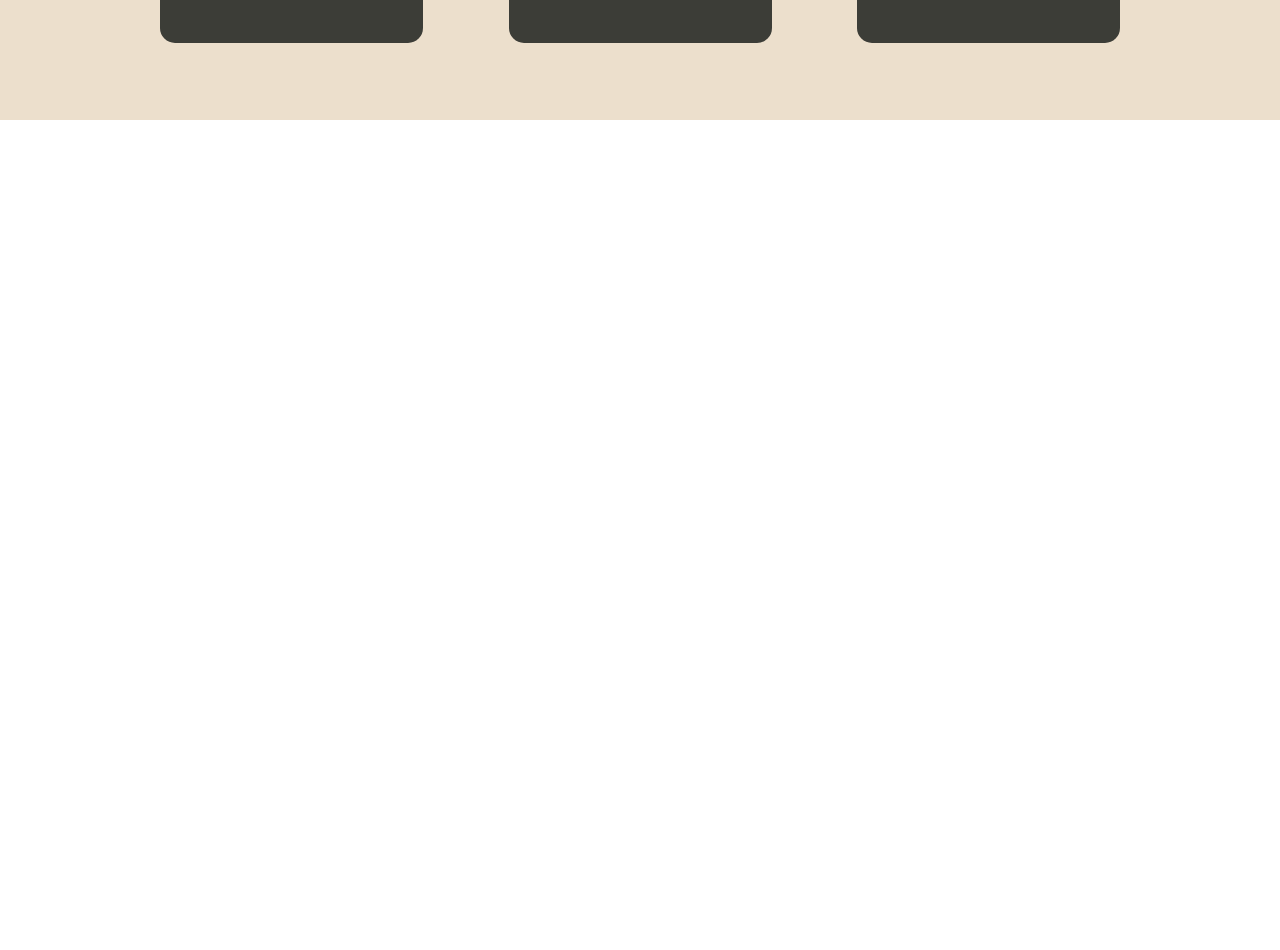
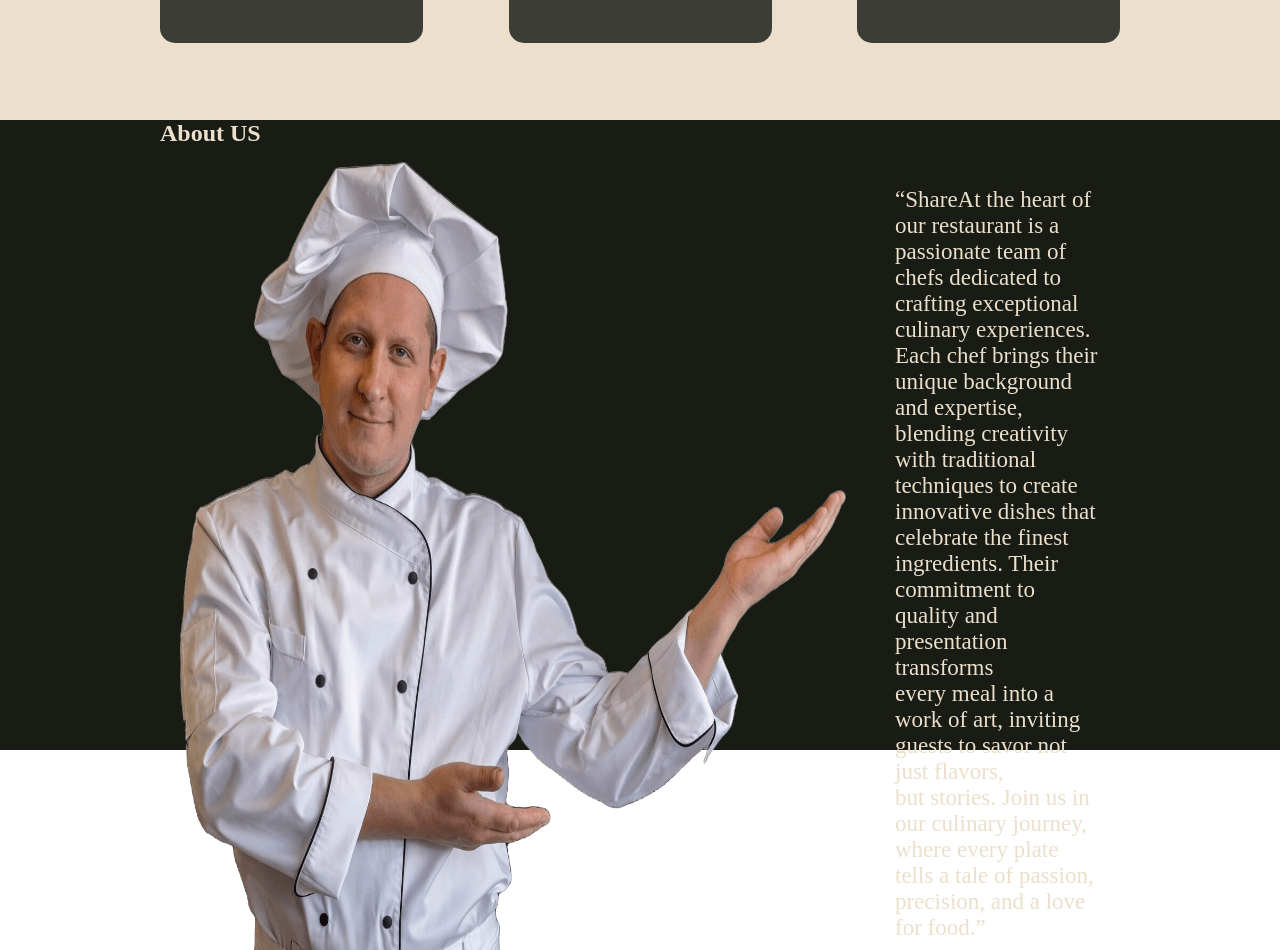
Before and after one commit to ZakariaElkhadir/Food-Ordering-System, a React (Vite) app: page / in a window 1280 px wide. Shown: the part 1180-2130 px from the top of the page. Before the commit the page ends 1300 px from the top, so only its background shows below. Built offline with nearby package versions, Linux system fonts and the light colour scheme.

Commit message:
Update styles and add About section
- Update App.css to include the .about-section class in the styling.
- Import and add the About component to the Body component.
- Create About.scss file with styling for the About section.
- Add content and images to the About component.

```diff
--- /dev/null
+++ b/src/About/About.scss
@@ -0,0 +1,17 @@
+.about-section{
+    height: 630px;
+    background-color: #181C14;
+    h2{
+        color: #ECDFCC;
+    }
+    .about-container{
+        display: flex;
+        flex-direction: row;
+        flex-wrap: nowrap;
+        }
+        p{
+            padding: 40px 20px 40px 40px;
+            color: #ECDFCC;
+            font-size: 23px;
+        }
+}
--- /dev/null
+++ b/src/About/About.tsx
@@ -0,0 +1,20 @@
+import chef from '../assets/Toolsimg/chef.png'
+import './About.scss'
+function About(){
+    return (
+        <>
+        <div className='about-section'>
+        <h2 >About US</h2>
+            <div className='about-container'>
+
+                <img src={chef} alt="chef" width={695}/>
+                <p><q>
+                    ShareAt the heart of our restaurant is a passionate team of chefs dedicated to crafting exceptional culinary experiences.<br/> Each chef brings their unique background and expertise, blending creativity with traditional techniques to create<br/> innovative dishes that celebrate the finest ingredients.
+                    Their commitment to quality and presentation transforms<br/> every meal into a work of art, inviting guests to savor not just flavors,<br/> but stories. Join us in our culinary journey, where every plate tells a tale of passion, precision, and a love for food.
+                </q></p>
+            </div>
+        </div>
+        </>
+    )
+}
+export default About;
--- a/src/App.css
+++ b/src/App.css
@@ -9,7 +9,7 @@ body, ul, li, a, h1, h2, h3, p {
   text-decoration: none;
 }
 
-header, .container,.cards{
+header, .container,.cards, .about-section{
   padding-left: 160px;
   padding-right: 160px;
 }
--- a/src/Body/Body.tsx
+++ b/src/Body/Body.tsx
@@ -1,3 +1,4 @@
+import About from "../About/About";
 import CardItem from "../Cards/CardItem";
 import HeroSection from "../HeroSection/HeroSection";
 const Body = () =>{
@@ -5,6 +6,7 @@ const Body = () =>{
         <div>
             <HeroSection/>
             <CardItem/>
+            <About/>
         </div>
     )
 }
```
Also changed, not shown: src/assets/Toolsimg/chef.png (renamed from src/assets/Toolsimg/medium-shot-chef-wearing-hat.png).
